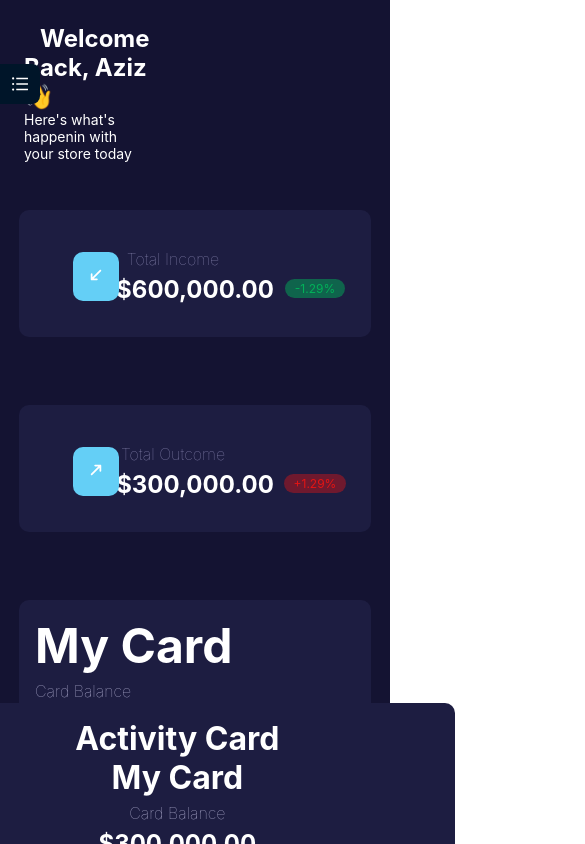
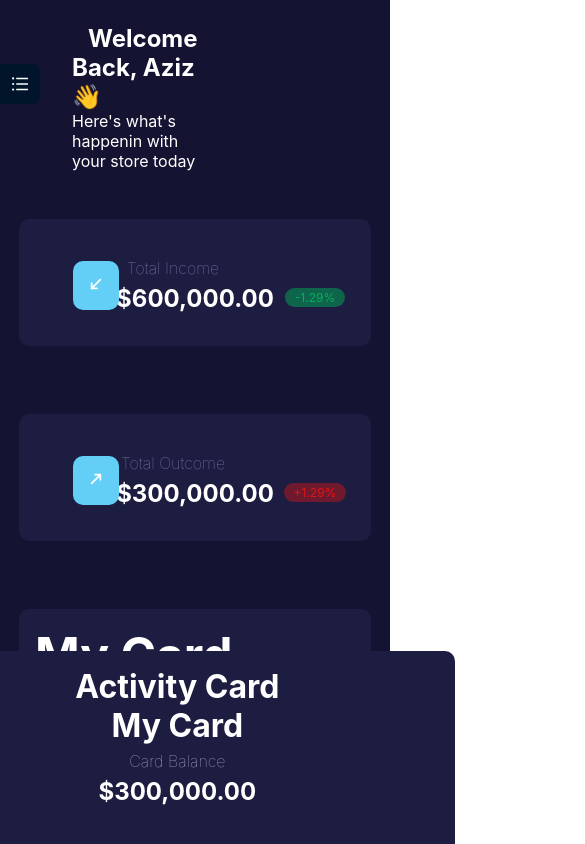
Before and after one commit to azizlaghari/dashboard-finance, a React (Vite) app: page / in a window 390 px wide. Shown: the top 844 px of the page, 585 px wide, since content can reach past the window. Built offline with nearby package versions, Linux system fonts and the light colour scheme; no server answers; grey boxes are pictures that could not be loaded.

Commit message:
Responsive of app

```diff
--- a/src/components/Graphs.jsx
+++ b/src/components/Graphs.jsx
@@ -31,8 +31,10 @@
 
   return (
     <>
-      <h2>Analytics</h2>
-      <Column {...config} />
+      <div className="Analytics">
+        <h2>Analytics</h2>
+        <Column {...config} />
+      </div>
     </>
   );
 };
--- a/src/components/RightDashboard.css
+++ b/src/components/RightDashboard.css
@@ -28,6 +28,25 @@
   padding: 1rem;
   margin-top: 5px;
   width: 300px;
+}
+
+@media screen and (max-width: 480px) {
+  .header {
+    width: 30%;
+    min-width: 30%;
+    display: flex;
+    flex-direction: column;
+  }
+  .searchBar{
+    display: none;
+  }
+  .header1{
+    font-size: 16px;
+    margin-left: 5rem;
+    min-width: 30%;
+    margin: auto;
+    margin-left: 3rem;
+  }
 }
 
 /* cards */
@@ -177,3 +196,15 @@
 .activityCard{
   float: right;
 }
+/* Graph */
+
+@media screen and (max-width: 480px) {
+  .Analytics{
+    width: 30%;
+    display: none;
+    min-width: 30%;
+    margin: 0 auto;
+    margin-top: 2rem;
+
+  }
+}
```
Also changed, not shown: src/components/Graph.css (line endings or trailing spaces).
